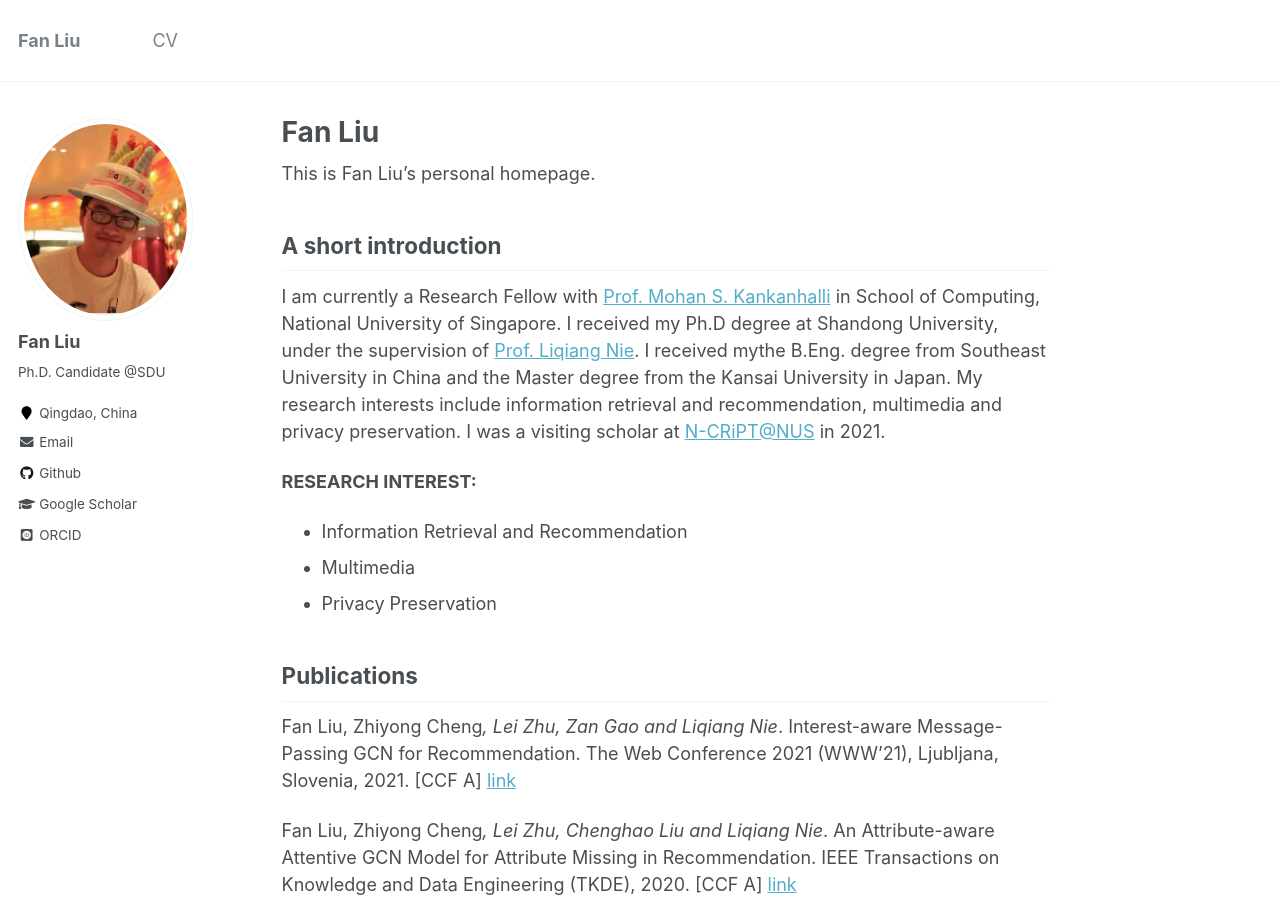
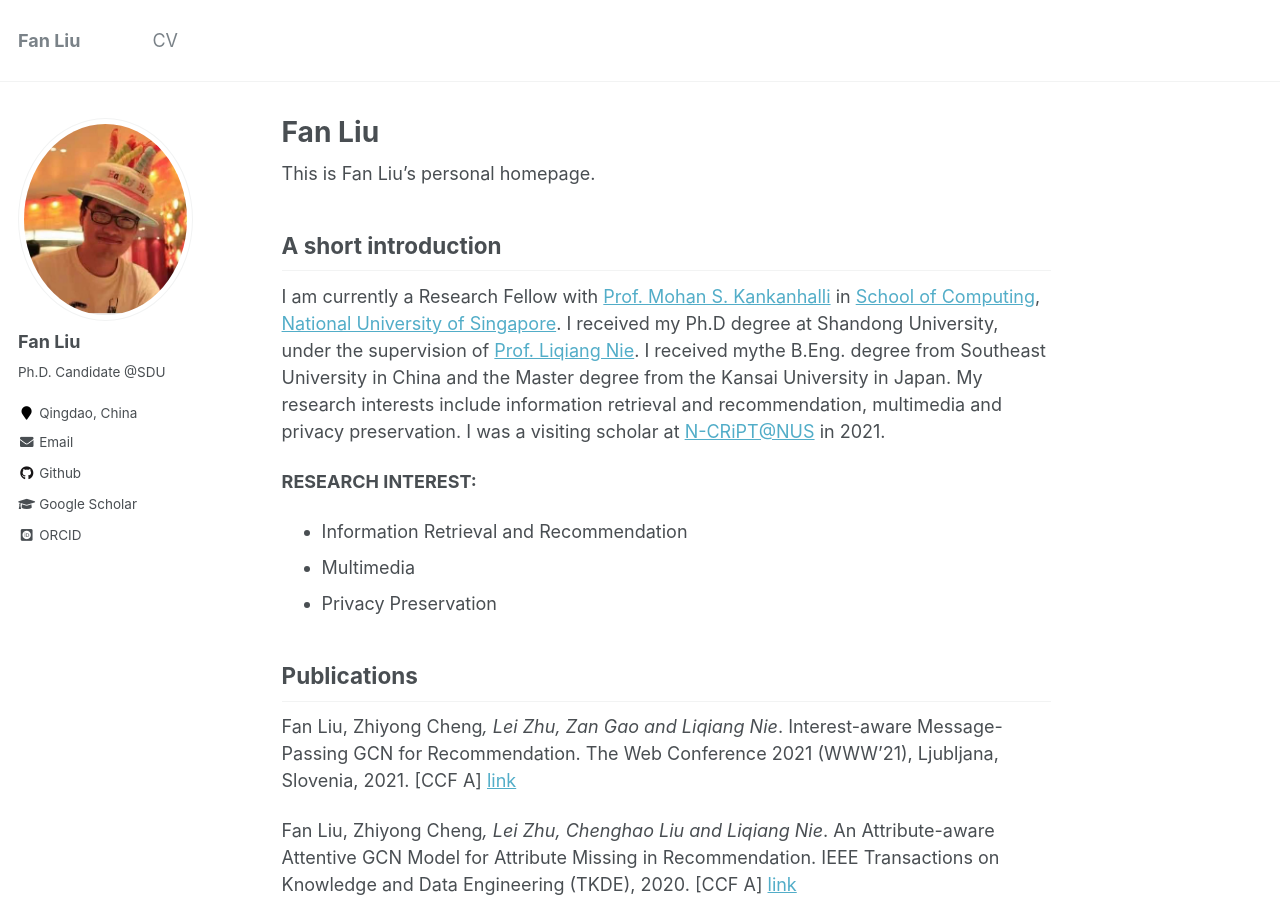
Before and after one commit to liufancs/liufancs.github.io, a Jekyll site: the page built from _pages/about.md, in a window 1280 px wide and 900 px high. Built offline with Jekyll 4.4.1, drawn with Linux system fonts in a browser that asks for light colours; some web fonts are replaced; part of the change alters nothing that is shown.

```diff
--- a/_pages/about.md
+++ b/_pages/about.md
@@ -11,7 +11,7 @@ redirect_from:
 This is Fan Liu's personal homepage.
 
 ## A short introduction
-I am currently a Research Fellow with [Prof. Mohan S. Kankanhalli](https://www.comp.nus.edu.sg/~mohan/) in School of Computing, National University of Singapore. I received my Ph.D degree at Shandong University, under the supervision of [Prof. Liqiang Nie](https://liqiangnie.github.io/index.html). I received mythe B.Eng. degree from Southeast University in China and the Master degree from the Kansai University in Japan. My research interests include information retrieval and recommendation, multimedia and privacy preservation. I was a visiting scholar at [N-CRiPT@NUS](https://ncript.comp.nus.edu.sg/) in 2021.
+I am currently a Research Fellow with [Prof. Mohan S. Kankanhalli](https://www.comp.nus.edu.sg/~mohan/) in [School of Computing](https://www.comp.nus.edu.sg/), [National University of Singapore](https://www.nus.edu.sg/). I received my Ph.D degree at Shandong University, under the supervision of [Prof. Liqiang Nie](https://liqiangnie.github.io/index.html). I received mythe B.Eng. degree from Southeast University in China and the Master degree from the Kansai University in Japan. My research interests include information retrieval and recommendation, multimedia and privacy preservation. I was a visiting scholar at [N-CRiPT@NUS](https://ncript.comp.nus.edu.sg/) in 2021.
 
 <b>RESEARCH INTEREST:</b>
 * Information Retrieval and Recommendation
```
